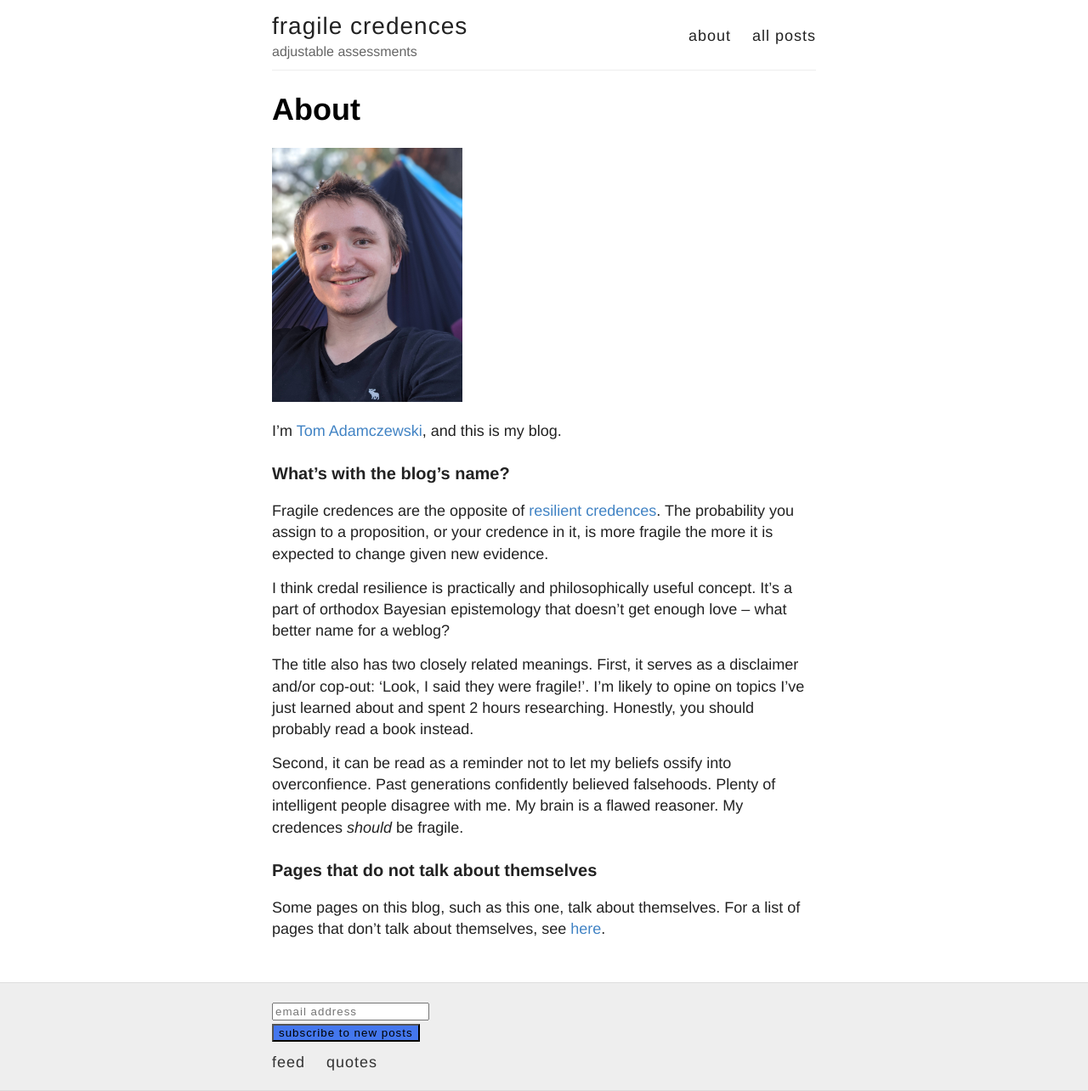
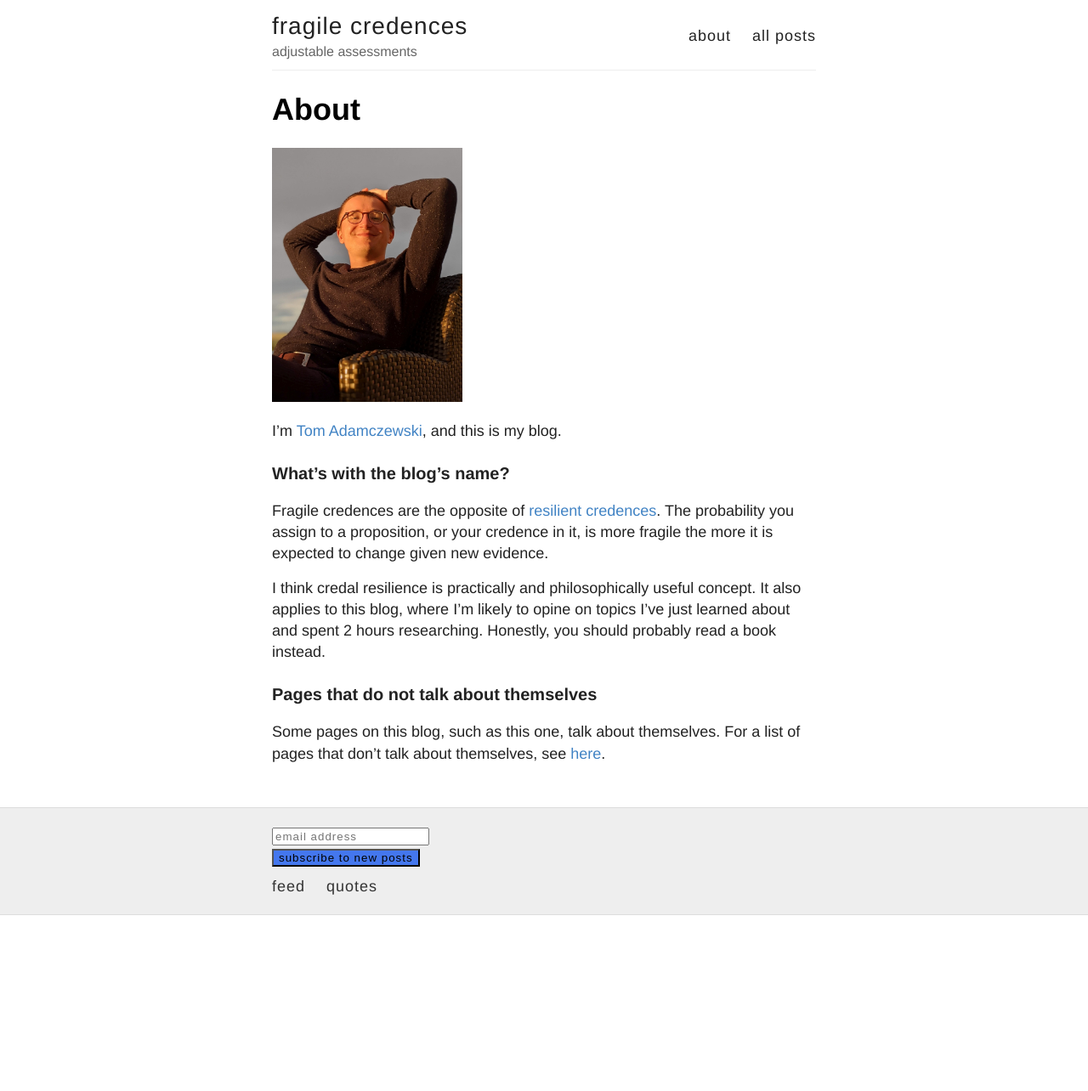
Before and after one commit to fragile-credences/fragile-credences.github.io, a Jekyll site: the page built from about.md, in a window 1280 px wide. Shown: the whole page at 85% size. Built offline with Jekyll 4.4.1, drawn with Linux system fonts in a browser that asks for light colours; comment, search, counter and statistics services are not loaded; after the commit the page ends 1077 px from its top, so only the background shows below that.

Commit message:
tinkering with my vanity page again

```diff
--- a/about.md
+++ b/about.md
@@ -10,11 +10,7 @@ I'm [Tom Adamczewski](http://tadamcz.github.io), and this is my blog.
 ### What's with the blog's name?
 Fragile credences are the opposite of [resilient credences](https://concepts.effectivealtruism.org/concepts/credal-resilience/). The probability you assign to a proposition, or your credence in it, is more fragile the more it is expected to change given new evidence.
 
-I think credal resilience is practically and philosophically useful concept. It's a part of orthodox Bayesian epistemology that doesn't get enough love -- what better name for a weblog?
-
-The title also has two closely related meanings. First, it serves as a disclaimer and/or cop-out: 'Look, I said they were fragile!'. I'm likely to opine on topics I've just learned about and spent 2 hours researching. Honestly, you should probably read a book instead.
-
-Second, it can be read as a reminder not to let my beliefs ossify into overconfience. Past generations confidently believed falsehoods. Plenty of intelligent people disagree with me. My brain is a flawed reasoner. My credences _should_ be fragile.
+I think credal resilience is practically and philosophically useful concept. It also applies to this blog, where I'm likely to opine on topics I've just learned about and spent 2 hours researching. Honestly, you should probably read a book instead.
 
 ### Pages that do not talk about themselves
 Some pages on this blog, such as this one, talk about themselves. For a list of pages that don't talk about themselves, see [here](/list-of-pages-that-do-not-talk-about-themselves).
```
Also changed, not shown: images/taphoto.jpg.
